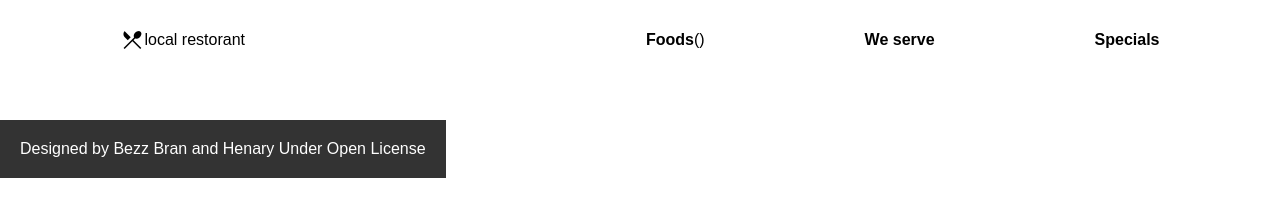
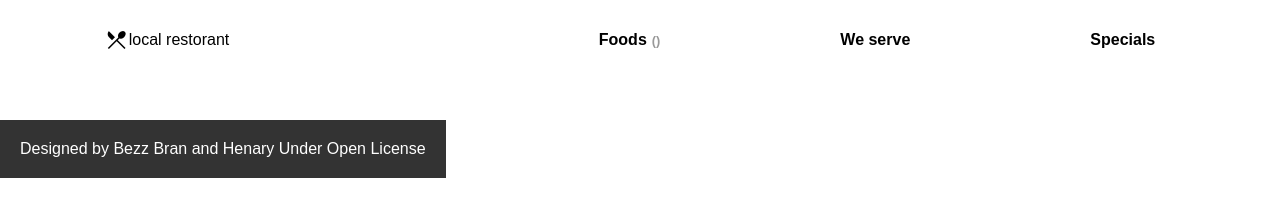
Before and after one commit to BranBayou/capstone-project-two, a website built with webpack: page src/index.html in a window 1280 px wide. Built offline with nearby package versions, Linux system fonts and the light colour scheme; no server answers.

Commit message:
Update css

```diff
--- a/src/css/mainCss.css
+++ b/src/css/mainCss.css
@@ -56,6 +56,28 @@ h2,
 h3 {
   margin: 0;
 }
+
+/* Style for the list item */
+li {
+  display: inline-block;
+  margin-right: 20px;
+}
+
+/* Style for the link */
+a {
+  color: #333;
+  text-decoration: none;
+}
+
+/* Style for the meal counter */
+#meal-counter {
+  display: inline-block;
+  margin-left: 5px;
+  font-size: 0.8em;
+  color: #999;
+  font-weight: bold;
+}
+
 
 section {
   padding: 20px;
```
